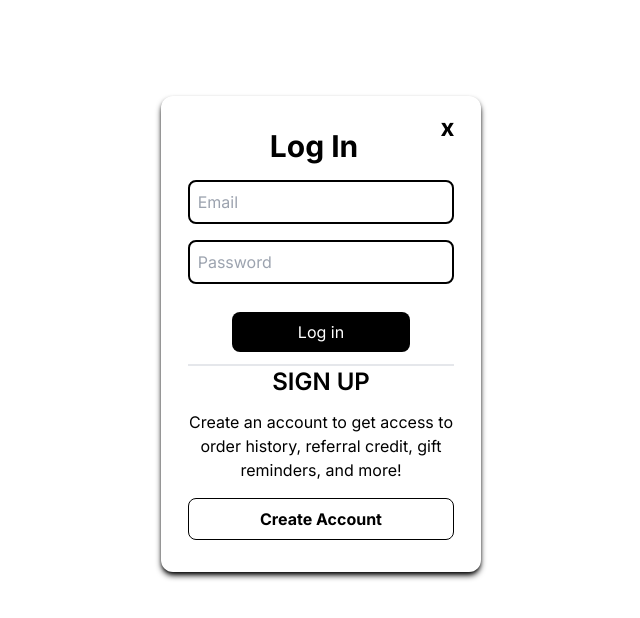
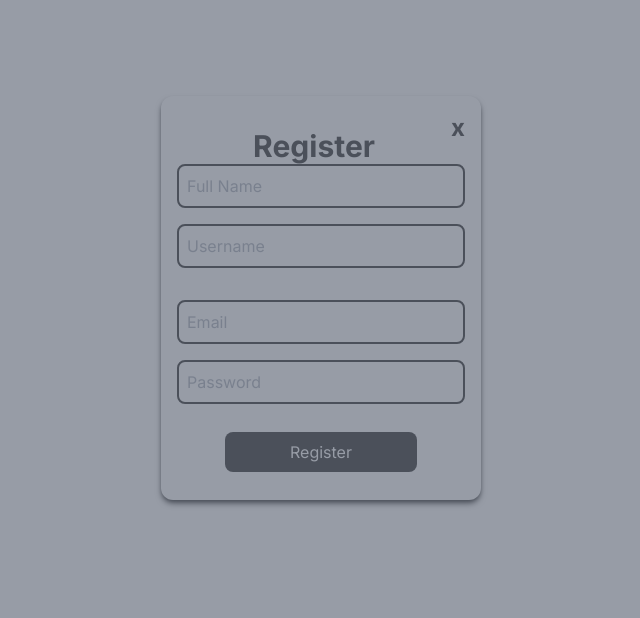
Before and after one commit to ItsMauls/Project_HelloButter, a Next.js app: page /login in a window 1280 px wide. Shown: the top 618 px of the page, without its empty margins (319-959 px from the left). Built offline with nearby package versions, Linux system fonts and the light colour scheme; no server answers.

Commit message:
refactor/style: refactor auth modal to dialog, and style swiper

```diff
--- a/package.json
+++ b/package.json
@@ -24,7 +24,7 @@
     "react-dom": "^18",
     "react-icons": "^5.1.0",
     "react-infinite-scroll-component": "^6.1.0",
-    "swiper": "^11.0.5",
+    "swiper": "^11.1.1",
     "zod": "^3.22.4"
   },
   "devDependencies": {
--- a/src/app/(withNavbar)/page.tsx
+++ b/src/app/(withNavbar)/page.tsx
@@ -3,13 +3,14 @@ import FeaturedProducts from '@/components/FeaturedProducts'
 
 import PromoBanner from '@/components/Promo'
 import CarouselComponent from '@/components/RunningText.'
+import Swiper from '@/components/Swiper'
 
 
 export default async function Home() {
 
   return (<>
       <PromoBanner/>
-      {/* < Swiper /> */}
+      < Swiper />
       <CarouselComponent />
       <FeaturedProducts />
       </>
--- a/src/app/globals.css
+++ b/src/app/globals.css
@@ -16,6 +16,13 @@
   }
 }
 
+.swiper-slide{
+  width: auto;
+  flex-shrink: 0;
+  display: block;
+  height: 100%;
+  max-height: 100%;
+ }
 
 @keyframes marquee {
   0% { transform: translateX(100%); }
--- a/src/app/layout.tsx
+++ b/src/app/layout.tsx
@@ -23,7 +23,6 @@ export default function RootLayout({
           <script src="https://unpkg.com/boxicons@2.1.4/dist/boxicons.js"></script>
           <link rel="icon" href="/img/helloCake-2.png" />
           {children}
-
         </body>
       </html>
   )
--- a/src/components/AuthForm.tsx
+++ b/src/components/AuthForm.tsx
@@ -1,10 +1,17 @@
 'use client'
 
 import { usePathname } from "next/navigation"
-import { useState } from "react"
+import { forwardRef, useState } from "react"
 import { signIn } from 'next-auth/react'
 import { useRouter } from "next/navigation"
 import { BASE_URL } from "@/constants"
+
+interface Props {
+    isLogin? : boolean
+    setIsLogin? : any
+    closeDialog : () => void
+    statusHide?: boolean
+  }
 
 const createUser = async(
     name : string,
@@ -25,11 +32,10 @@ const createUser = async(
 
 }
 
-const AuthForm = () => {
-    const pathName = usePathname()
+const AuthForm = forwardRef<HTMLDialogElement, Props>(({setIsLogin, isLogin, closeDialog, statusHide}, ref) => {
     const router = useRouter()
-    const isRegisterPage = (pathName === '/register')
-    const isLoginPage = (pathName === '/login')
+    const isRegisterPage = !isLogin
+    const isLoginPage = isLogin
 
     const [input, setInput] = useState({
         name : '',
@@ -47,6 +53,8 @@ const AuthForm = () => {
             }
         })
     }
+
+    const toRegister = () => setIsLogin(false)
 
     const submitHandler = async(e : React.FormEvent<HTMLFormElement>) => {
         e.preventDefault()
@@ -71,10 +79,11 @@ const AuthForm = () => {
 
     return (
     <>
-        <div className="flex justify-center bg-white shadow-md shadow-black mx-auto items-center mt-24 w-1/4 rounded-xl">
-        <div className="w-5/6 my-4 mb-4">
-            <h1 onClick={() => router.push('/')} className="hover:text-gray-500 cursor-pointer font-bold text-2xl float-right">x</h1>
-            <h1 className="font-bold mx-auto text-center text-3xl mt-4">
+    {!statusHide && <div onClick={closeDialog} className="fixed inset-0 flex w-full z-50 items-center justify-center bg-gray-500 bg-opacity-70"></div>}
+    <dialog ref={ref} className={`${statusHide && 'hidden'} flex justify-center bg-white shadow-md shadow-black mx-auto items-center mt-24 w-full sm:w-3/4 md:w-1/2 lg:w-1/4 rounded-xl p-4`}>
+        <div className="w-full">
+            <button onClick={closeDialog} className="hover:text-gray-500 cursor-pointer font-bold text-2xl float-right">x</button>
+            <h1 className="font-bold text-center text-3xl mt-4">
                 {isLoginPage ? 'Log In' : 'Register'}
             </h1>
             <form onSubmit={submitHandler}>
@@ -83,23 +92,21 @@ const AuthForm = () => {
                 <input onChange={inputHandler} value={input.email} type="text" name="email" placeholder="Email" className="block px-2 w-full my-4 py-2 border-2 border-black rounded-lg"/>
                 <input onChange={inputHandler} value={input.password} type="password" name="password" placeholder="Password" className="mb-4 px-2 w-full py-2 border-2 border-black rounded-lg"/>
                 {isLoginPage ?
-                <button className="mx-auto bg-black text-white w-2/3 rounded-lg py-2 my-3 flex justify-center items-center duration-500 ease-in hover:bg-pink-500">Log in</button>
-                : <button className="mx-auto bg-black text-white w-2/3 rounded-lg py-2 my-3 flex justify-center items-center duration-500 ease-in hover:bg-pink-500">Register</button>}
+                <button className="mx-auto bg-black text-white w-full md:w-2/3 rounded-lg py-2 my-3 flex justify-center items-center duration-500 ease-in hover:bg-pink-500">Log in</button>
+                : <button className="mx-auto bg-black text-white w-full md:w-2/3 rounded-lg py-2 my-3 flex justify-center items-center duration-500 ease-in hover:bg-pink-500">Register</button>}
             </form>
             <div>
                 {isLoginPage &&
-            <h1 className="mx-auto flex justify-center font-semibold border-t-2 border-grey text-2xl my-3">SIGN UP</h1>}
+                <h1 className="text-center font-semibold border-t-2 border-gray-200 text-xl mt-3">SIGN UP</h1>}
                 {isLoginPage &&
-            <h2 className="mx-auto text-center">Create an account to get access to order history, referral credit, gift reminders, and more!</h2>}
+                <h2 className="text-center">Create an account to get access to order history, referral credit, gift reminders, and more!</h2>}
                 {isLoginPage &&
-            <button onClick={() => router.push('/register')} className="bg-white border border-black w-full my-4 rounded-lg py-2 font-bold hover:bg-black hover:text-white duration-500">Create Account</button> }
-
-        </div>
-
+                <button onClick={() => setIsLogin(false)} className="bg-white border border-black w-full my-4 rounded-lg py-2 font-bold hover:bg-black hover:text-white duration-500">Create Account</button> }
             </div>
         </div>
+    </dialog>
     </>
     )
-}
+})
 
 export default AuthForm
--- a/src/components/NavBar.tsx
+++ b/src/components/NavBar.tsx
@@ -3,7 +3,8 @@ import { signOut, useSession } from "next-auth/react"
 import Image from "next/image"
 import Link from "next/link"
 import { usePathname } from "next/navigation"
-import { ReactNode } from "react"
+import { ReactNode, useRef, useState } from "react"
+import AuthForm from "./AuthForm"
 
 type ChildrenType = {
     toggleSearch : ReactNode
@@ -11,13 +12,24 @@ type ChildrenType = {
 
 const NavBar = ({toggleSearch} : any) => {
   const pathName = usePathname()
+  const modalRefs = useRef<HTMLDialogElement>(null)
+  const [statusHide, setStatusHide] = useState(true)
+  const [isLogin, setIsLogin] = useState<boolean>(true)
   const {data : session, status} = useSession()
   const isLoggedIn = status === 'authenticated'
 
   const logoutHandler = () => {
     signOut()
+  }
+  const closeDialog = () => {
+    modalRefs.current && modalRefs.current.close()
+    setStatusHide(true)
+  }
+  const openDialog = () => {
+    setStatusHide(false)
+    modalRefs.current && modalRefs.current.showModal()
+  }
 
-  }
   const inProductsPage =(pathName === '/products')
 
     return (
@@ -35,7 +47,7 @@ const NavBar = ({toggleSearch} : any) => {
     </Link>
     <div className="flex md:order-2">
         {isLoggedIn && <Link href={'/wishlist'}><Image width={500} height={500} src="/img/wishlist.png" className="w-10" alt="" /></Link>}
-        {!isLoggedIn && <Link href={'/login'}><Image width={500} height={500} src="/img/account.png" className="w-10 mx-3" alt="" /></Link>}
+        {!isLoggedIn && <button onClick={openDialog}><Image width={500} height={500} src="/img/account.png" className="w-10 mx-3" alt="" /></button>}
         {inProductsPage && <button onClick={toggleSearch}><Image width={500} height={500} src="/img/search.png" className="w-10" alt="" /></button>}
         {isLoggedIn && <Image width={500} height={500} src="/img/logout.png" onClick={logoutHandler} className="w-10 mx-3" alt="" />}
 
@@ -56,6 +68,7 @@ const NavBar = ({toggleSearch} : any) => {
     </div>
   </div>
 </nav>
+<AuthForm closeDialog={closeDialog} isLogin={isLogin} setIsLogin={setIsLogin} statusHide={statusHide} ref={modalRefs}/>
   {/* <div className=""> */}
   {/* {children} */}
   {/* </div> */}
--- a/src/components/Swiper.tsx
+++ b/src/components/Swiper.tsx
@@ -1,29 +1,49 @@
+'use client'
+
 import { Swiper as SwiperComponent, SwiperSlide } from 'swiper/react';
+import { Autoplay } from 'swiper/modules';
 import 'swiper/css';
+import 'swiper/css/autoplay';
 import Image from 'next/image';
 
 
 const Swiper = () => {
     return (
-        <>
-    <div className='m-8 mx-auto'>
+    <div className='p-8'>
         <div className='text-center my-8 mt-14'>
             <h1 className='font-bold text-4xl'>SEASONS EATING</h1>
             <h1 className='mt-4'>Stock your dessert table with Milk Bar and send treats to your whole gifting list - we’re delivering big on holiday cheer.</h1>
         </div>
-
-        {/* <div className='text-4xl bg-red-500 absolute z-50'>
-        <i className='bx bx-left-arrow-alt'></i>
-        </div> */}
         <SwiperComponent
-        className=''
+        className='swiper-slide'
+        modules={[Autoplay]}
+        loop={true}
+        autoplay={{
+            delay:3000
+        }}
+        breakpoints={{
+            320: {
+                slidesPerView: 1,
+                spaceBetween: 20
+              },
+              // when window width is >= 480px
+              480: {
+                slidesPerView: 2,
+                spaceBetween: 30
+              },
+              // when window width is >= 640px
+              640: {
+                slidesPerView: 3,
+                spaceBetween: 40
+              }
+        }}
         spaceBetween={50}
         slidesPerView={4}
         onSlideChange={() => console.log('slide change')}
         onSwiper={(swiper) => console.log(swiper)}
         >
         <SwiperSlide>
-            <Image width={500} height={500} src="https://milkbarstore.com/cdn/shop/files/BirthdayCake_2023_0011.jpg?format=pjpg&v=1689691374&width=600" alt="Image 1" className="w-full rounded-lg object-cover" />
+            <Image width={500} height={500}  src="https://milkbarstore.com/cdn/shop/files/BirthdayCake_2023_0011.jpg?format=pjpg&v=1689691374&width=600" alt="Image 1" className="w-full rounded-lg object-cover" />
         </SwiperSlide>
         <SwiperSlide>
             <Image width={500} height={500} src="https://milkbarstore.com/cdn/shop/files/BirthdayCake_2023_0011.jpg?format=pjpg&v=1689691374&width=600" alt="Image 2" className="w-full rounded-lg object-cover" />
@@ -42,8 +62,6 @@ const Swiper = () => {
         </SwiperSlide>
         </SwiperComponent>
     </div>
-
-        </>
     )
 }
 
```
Also changed, not shown: 1 other file (tests, documents, lock files or other folders). Lines whose indentation alone changed are shown as unchanged.
